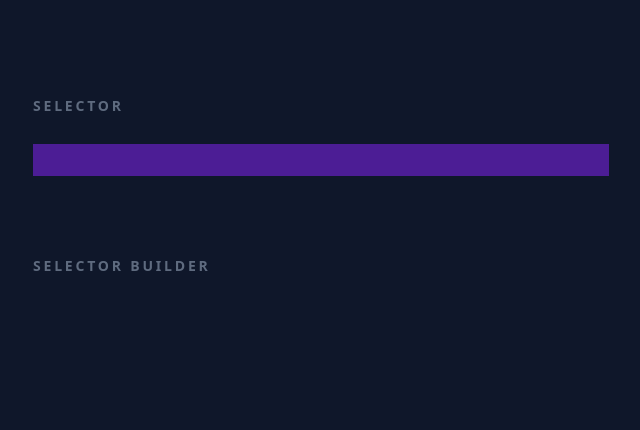
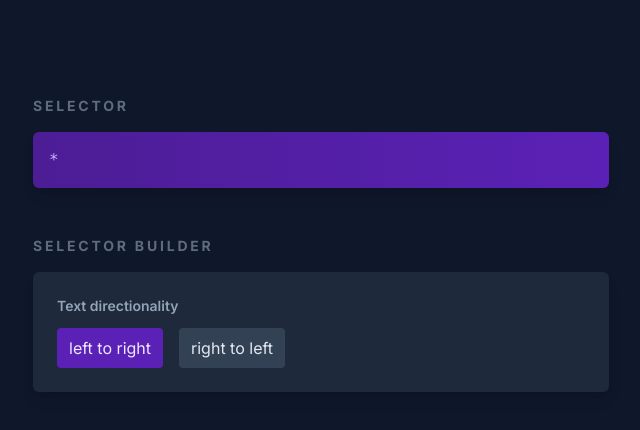
Before and after one commit to AlexVipond/css-selector-builder, a Vue app: page / in a window 1280 px wide. Shown: the top 430 px of the page, without its empty margins (319-959 px from the left). Built offline with nearby package versions, Linux system fonts and the light colour scheme.

Commit message:
direcitonality input

```diff
--- a/package.json
+++ b/package.json
@@ -21,6 +21,8 @@
     "test": "npm run test:only ."
   },
   "devDependencies": {
+    "@fontsource/inter": "^4.3.0",
+    "@tailwindcss/forms": "^0.3.2",
     "@vitejs/plugin-vue": "^1.2.2",
     "autoprefixer": "^10.2.5",
     "postcss": "^8.2.13",
--- a/src/interface/App.vue
+++ b/src/interface/App.vue
@@ -1,11 +1,15 @@
 <template>
   <main class="h-screen w-screen flex flex-col items-center gap-12 p-24 bg-blue-gray-900">
-    <section class="w-full max-w-xl flex flex-col gap-3">
+    <section class="w-full max-w-xl flex flex-col gap-4">
       <h2 class="uppercase font-bold text-blue-gray-400 opacity-60 tracking-[.2em] text-sm">Selector</h2>
-      <pre class="mt-4 rounded-5 shadow-5 p-4 bg-violet-900 text-violet-300 overflow-x-scroll"><code>{{ selector }}</code></pre>
+      <pre class="rounded-md shadow-lg p-4 brand-gradient-to-r text-primary-300 overflow-x-scroll"><code>{{ selector || '*' }}</code></pre>
     </section>
-    <section class="w-full max-w-xl flex flex-col gap-3">
-      <h1 class="mt-8 uppercase font-bold text-blue-gray-400 opacity-60 tracking-[.2em] text-sm">Selector Builder</h1>
+    <section class="w-full max-w-xl flex flex-col gap-4">
+      <h1 class="uppercase font-bold text-blue-gray-400 opacity-60 tracking-[.2em] text-sm">Selector Builder</h1>
+
+      <section class="bg-blue-gray-800 p-6 rounded-md shadow-lg text-lg text-blue-gray-300">
+        <InputDirectionality label="Text directionality" />
+      </section>
     </section>
 
     <!-- <FormConditions
@@ -24,12 +28,14 @@ import type { Ref } from 'vue'
 import { nanoid } from 'nanoid'
 import { createReorder } from '@baleada/logic'
 // import FormConditions from './FormConditions.vue'
+import InputDirectionality from './InputDirectionality.vue'
 import { toSelector } from './toSelector'
 import type { Condition } from './toSelector'
 
 export default defineComponent({
   components: {
     // FormConditions,
+    InputDirectionality,
   },
   setup () {
     const conditions = ref<Condition[]>([]),
--- /dev/null
+++ b/src/interface/InputDirectionality.vue
@@ -0,0 +1,59 @@
+<template>
+  <RadioGroup
+    class="flex flex-col gap-3"
+    v-model="selected"
+  >
+    <RadioGroupLabel class="input-label text-blue-gray-400">{{ label }}</RadioGroupLabel>
+    <div class="flex gap-4">
+      <RadioGroupOption
+        v-for="option in options"
+        :key="option.value"
+        :value="option"
+        v-slot="{ checked }"
+        class="flex"
+      >
+        <div
+          class="btn btn--lg mr-auto transition duration-150"
+          :class="checked ? 'bg-primary-800 text-primary-100' : 'bg-blue-gray-700 text-blue-gray-200 hover:bg-blue-gray-600 hover:text-blue-gray-100'"
+        >
+          <span >{{ option.name }}</span>
+        </div>
+      </RadioGroupOption>
+    </div>
+  </RadioGroup>
+</template>
+
+<script lang="ts">
+import { ref, defineComponent } from 'vue'
+import {
+  RadioGroup,
+  RadioGroupLabel,
+  RadioGroupOption,
+} from '@headlessui/vue'
+import { CheckIcon } from '@heroicons/vue/solid'
+
+export default defineComponent({
+  components: {
+    RadioGroup,
+    RadioGroupLabel,
+    RadioGroupOption
+  },
+  props: {
+    label: {
+      type: String,
+    }
+  },
+  setup() {
+    const options = [
+            { name: 'left to right', value: 'ltr' },
+            { name: 'right to left', value: 'ltr' }
+          ],
+          selected = ref(options[0])
+
+    return {
+      selected,
+      options,
+    }
+  },
+})
+</script>
--- a/src/InputPipe.vue
+++ b/src/interface/InputPipe.vue
@@ -29,7 +29,7 @@
           >
             <li
               :class="[
-                active ? 'text-violet-900 bg-violet-100' : 'text-blue-gray-900',
+                active ? 'text-primary-900 bg-primary-100' : 'text-blue-gray-900',
                 'cursor-default select-none relative py-2 pl-10 pr-4',
               ]"
             >
@@ -42,7 +42,7 @@
               >
               <span
                 v-if="selected"
-                class="absolute inset-y-0 left-0 flex items-center pl-3 text-violet-600"
+                class="absolute inset-y-0 left-0 flex items-center pl-3 text-primary-600"
               >
                 <CheckIcon class="w-5 h-5" aria-hidden="true" />
               </span>
@@ -55,7 +55,7 @@
 </template>
 
 <script lang="ts">
-import { ref } from 'vue'
+import { defineComponent, ref } from 'vue'
 import {
   Listbox,
   ListboxLabel,
@@ -66,7 +66,7 @@ import {
 import { CheckIcon, SelectorIcon } from '@heroicons/vue/solid'
 import { pipeMetadata } from './pipeMetadata'
 
-export default {
+export default defineComponent({
   components: {
     Listbox,
     ListboxLabel,
@@ -85,5 +85,5 @@ export default {
       selectedPipe,
     }
   },
-}
+})
 </script>
--- a/src/interface/entry.ts
+++ b/src/interface/entry.ts
@@ -1,5 +1,9 @@
 import { createApp } from 'vue'
 import App from './App.vue'
 import './index.css'
+import '@fontsource/inter/400.css'
+import '@fontsource/inter/500.css'
+import '@fontsource/inter/600.css'
+import '@fontsource/inter/700.css'
 
 createApp(App).mount('#app')
--- a/tailwind.config.js
+++ b/tailwind.config.js
@@ -1,4 +1,6 @@
 const colors = require('tailwindcss/colors')
+const plugin = require('tailwindcss/plugin')
+const defaultTheme = require('tailwindcss/defaultTheme')
 
 module.exports = {
   mode: 'jit',
@@ -9,11 +11,41 @@ module.exports = {
       colors: {
         ...colors,
         'blue-gray': colors.blueGray,
+        primary: colors.violet
+      },
+      fontFamily: {
+        sans: ['Inter', ...defaultTheme.fontFamily.sans],
       },
     }
   },
   variants: {
     extend: {},
   },
-  plugins: [],
+  plugins: [
+    require('@tailwindcss/forms'),
+    plugin(({ addComponents }) => addComponents({
+      // Buttons
+      '.btn': {
+        ...apply('flex items-center gap-2 px-2 py-1 rounded text-sm disabled:opacity-40'),
+        '.icon': apply('h-[1em] w-[1em]'),
+      },
+      '.btn--lg': apply('px-3 py-2 text-base'),
+      '.btn--xl': apply('px-4 py-3 text-lg'),
+      '.btn--raised': apply('shadow hover:shadow-lg focus:shadow-lg transition'),
+      '.btn--grows': apply('scale-100 hover:scale-110 focus:scale-110 transform origin-center transition'),
+
+      '.input-label': apply('text-sm font-semibold'),
+
+      '.brand-gradient': apply('from-primary-900 to-primary-800'),
+      '.brand-gradient-to-r': apply('brand-gradient bg-gradient-to-r'),
+      '.brand-gradient-to-l': apply('brand-gradient bg-gradient-to-l'),
+      '.brand-gradient-text': apply('text-transparent bg-clip-text brand-gradient-to-r'),
+    }))
+  ],
 }
+
+function apply (classes) {
+  return {
+    [`@apply ${classes}`]: {}
+  }
+}
```
Also changed, not shown: 1 other file (tests, documents, lock files or other folders).
